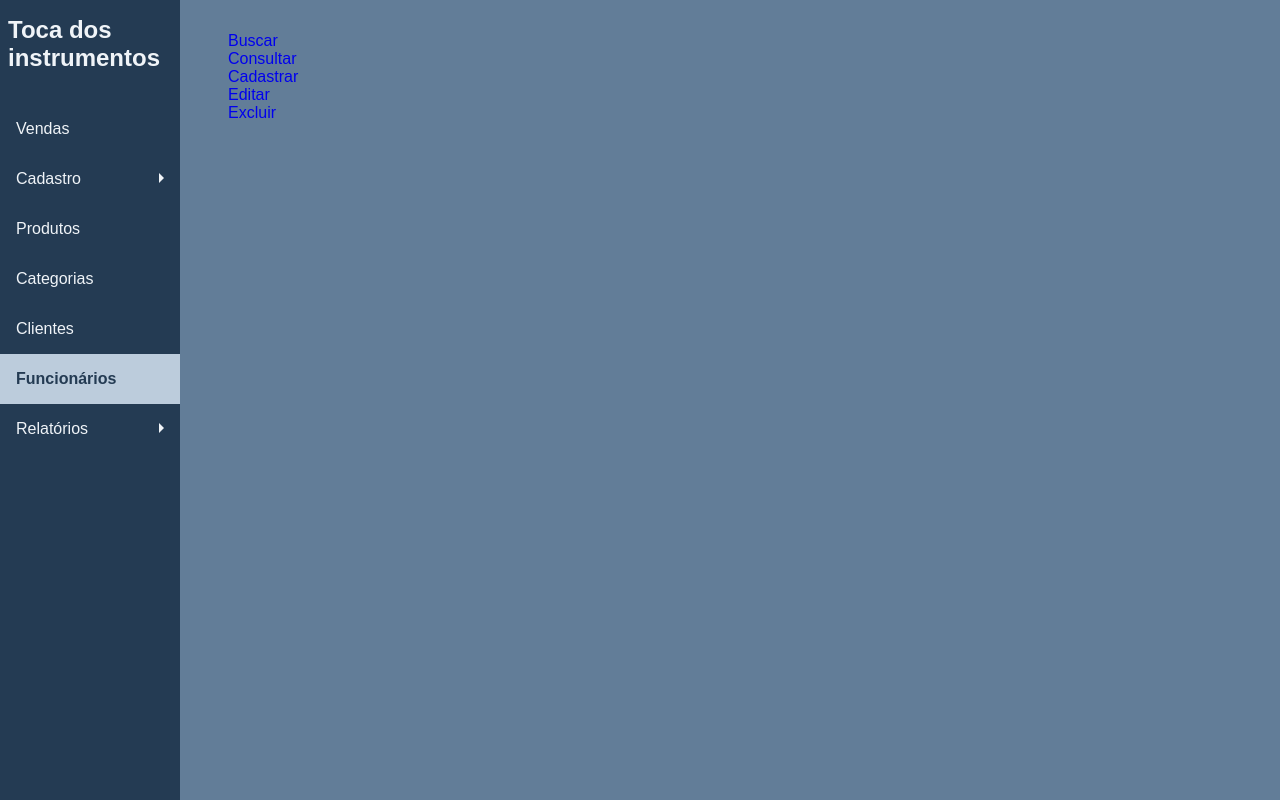
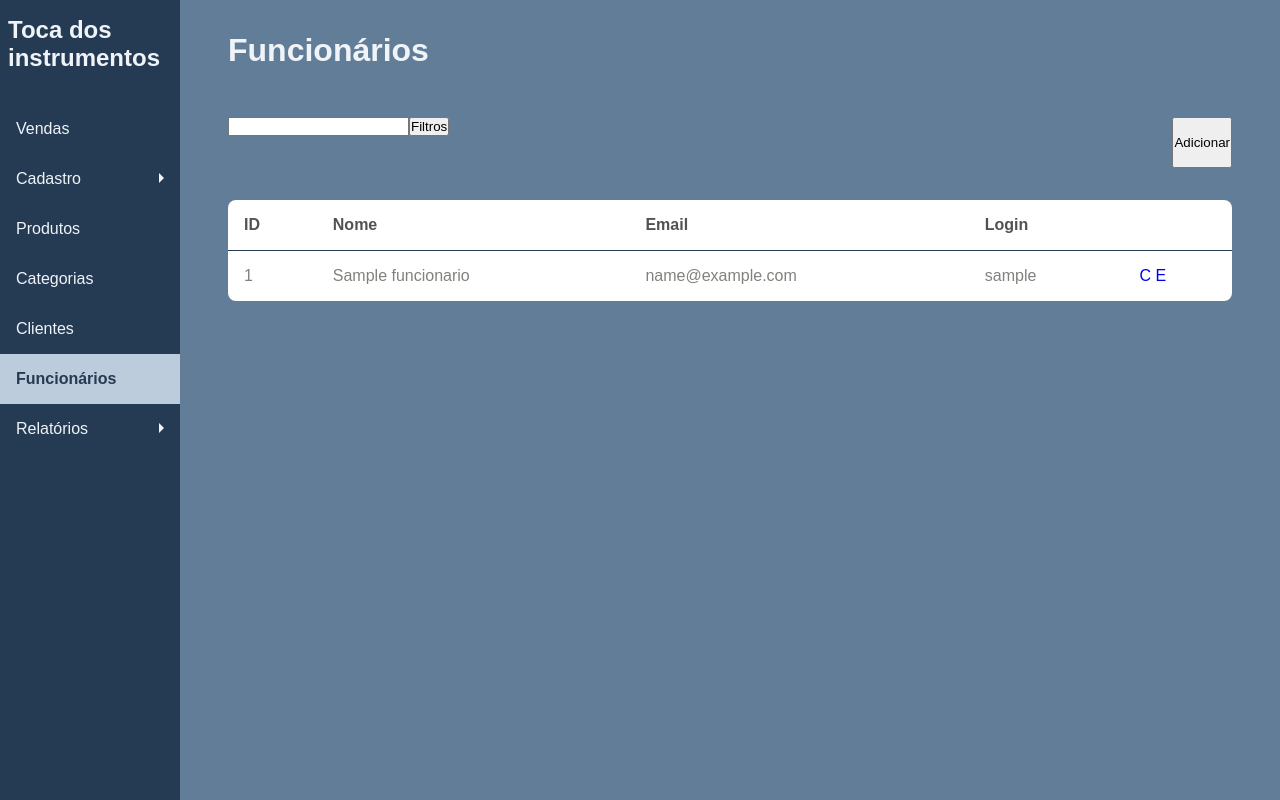
Before and after one commit to HarturFranco/eng-projeto-final, a PHP site: page /funcionarios/index in a window 1280 px wide. Run offline with PHP 8.4, Linux system fonts and the light colour scheme; tables that the repository leaves empty hold one stand-in row (values such as "Sample post").

Commit message:
fix: FuncionarioControle + styles(inicio tabela)

```diff
--- /dev/null
+++ b/src/Controle/FuncionarioControle.php
@@ -0,0 +1,24 @@
+<?php
+
+include_once 'Percistencia/Connection.php';
+include_once 'Modelo/Funcionario.php';
+include_once 'Percistencia/FuncionarioDAO.php';
+
+class FuncionarioControle
+{
+  private $conexao;
+
+  public function __construct()
+  {
+    $conexao = new Connection();
+    $this->conexao = $conexao->getConnection();
+  }
+
+  public function index()
+  {
+    $funcdao = new FuncionarioDAO();
+    $res = $funcdao->listarTodos($this->conexao);
+
+    return $res;
+  }
+}
--- a/src/Percistencia/Connection.php
+++ b/src/Percistencia/Connection.php
@@ -1,23 +1,26 @@
 <?php
 
-class Connection{
-    private $servername="db";
-    private $username="root";
-    private $password="123";
-    private $bd="toca_dos_instrumentos";
-    private $conn=null;
+class Connection
+{
+    private $servername = "db";
+    private $username = "root";
+    private $password = "123";
+    private $bd = "toca_dos_instrumentos";
+    private $pdo = null;
 
-    function __construct(){}
+    function __construct()
+    {
+        $dsn = "mysql:dbname=" . $this->bd . ";host=" . $this->servername;
 
-    function getConnection(){
-        if ($this->conn == null){
-            $this->conn = mysqli_connect($this->servername, $this->username,$this->password, $this->bd);
+        try {
+            $this->pdo = new PDO($dsn, $this->username, $this->password);
+        } catch (PDOException $e) {
+            throw new Exception('Falha na conexão com o banco de dados');
         }
-        if(!$this->conn){
-            die("falha na conexão: ".$conn->connec_error);
-        }
-        return $this->conn;
+    }
+
+    function getConnection()
+    {
+        return $this->pdo;
     }
 }
-
-?>
--- a/src/Percistencia/FuncionarioDAO.php
+++ b/src/Percistencia/FuncionarioDAO.php
@@ -1,43 +1,51 @@
 <?php
 
-class FuncionarioDAO{
+class FuncionarioDAO
+{
 
-    function __construct(){}
+    function __construct()
+    {
+    }
 
     // Cadastra/Salva novo funcionario
-    function salvar($func, $conn){
+    function salvar($func, $conn)
+    {
         $query = "INSERT INTO `Funcionario`(`funNome`, `funEmail`, `funUsername`, `funSenha`, `funIsGerente`)
                     VALUES ('" . $func->getNome() . "','" .
-                     $func->getEmail() . "','" .
-                     $func->getUsername() . "','" .
-                     $func->getSenha() . "','" .
-                     $func->getIsGerente() ."')";
+            $func->getEmail() . "','" .
+            $func->getUsername() . "','" .
+            $func->getSenha() . "','" .
+            $func->getIsGerente() . "')";
 
 
         $res = $conn->query($query);
         return $res;
-
     }
 
     // Exclui
-    function excluir($fCodigo, $conn){
-        $query = "DELETE FROM `Funcionario` WHERE funCodigo = ".$fCodigo; //TODO - tratar SQLInjection
+    function excluir($fCodigo, $conn)
+    {
+        $query = "DELETE FROM `Funcionario` WHERE funCodigo = " . $fCodigo; //TODO - tratar SQLInjection
         $res = $conn->query($query);
         return $res;
     }
 
     // Retorna funcionarios
-    function listarTodos($conn){
+    function listarTodos($conn)
+    {
+        try {
+            $query = "SELECT * FROM Funcionario";
 
-        $query = "SELECT * FROM Funcionario";
-
-        $res = $conn->query($query);
-        return $res;
-
+            $res = $conn->query($query);
+            return $res->fetchAll();
+        } catch (Exception $e) {
+            echo $e->getMessage();
+        }
     }
 
     // busca um Funcionario por Codigo
-    function buscarPorCodigo($fCodigo, $conn){
+    function buscarPorCodigo($fCodigo, $conn)
+    {
 
         $query = "SELECT * FROM `Funcionario` WHERE `funCodigo` = " . $fCodigo;
 
@@ -45,17 +53,17 @@ class FuncionarioDAO{
 
 
         return $res;
-
     }
 
     // Edita um funcionario um Funcionario
-    function editar($func, $conn){
+    function editar($func, $conn)
+    {
         $query = "UPDATE `Funcionario` SET
-                    `funNome`='".$func->getNome()."',
-                    `funEmail`='".$func->getEmail()."',
-                    `funUsername`='".$func->getUsername()."',
-                    `funSenha`='".$func->getSenha()."',
-                    `funIsGerente`='".$func->getIsGerente()."' WHERE `funCodigo` = ". $func->getCodigo();
+                    `funNome`='" . $func->getNome() . "',
+                    `funEmail`='" . $func->getEmail() . "',
+                    `funUsername`='" . $func->getUsername() . "',
+                    `funSenha`='" . $func->getSenha() . "',
+                    `funIsGerente`='" . $func->getIsGerente() . "' WHERE `funCodigo` = " . $func->getCodigo();
 
 
         $res = $conn->query($query);
@@ -63,9 +71,4 @@ class FuncionarioDAO{
 
         return $res;
     }
-
-
-
 }
-
-?>
--- a/src/Visao/assets/css/styles.css
+++ b/src/Visao/assets/css/styles.css
@@ -152,16 +152,60 @@ a {
   background-color: var(--color-background-container);
 }
 
+/*==================== INDEX ====================*/
+.index h1{
+  margin-bottom: 3rem;
+}
+
+.index div div {
+  display: flex;
+  justify-content: space-between;
+
+  margin-bottom: 2rem;
+}
+
+.index form {
+  display: flex;
+  justify-content: space-between;
+
+  margin-bottom: 2rem;
+}
+
 /*==================== TABELA ====================*/
 table {
   width: 100%;
+  max-width: 100%;
+
+  background-color: #fff;
+  border-radius: 0.5rem;
+  border-collapse: collapse;
+  overflow: scroll;
+}
+
+table thead {
+  color: #52524E;
+}
+
+table tbody {
+  color: #81817D;
+}
+
+table thead tr th{
+  border-bottom: 1px solid var(--color-background);
 }
 
 td,
 th {
-  border: 1px solid #a020f0;
-  text-align: left;
-  padding: 8px;
+ text-align: left;
+ padding: 1rem;
+}
+
+tr:last-child td:last-child {
+  border-radius: 0 0 0.5rem 0;
+}
+
+tr:last-child td:first-child {
+  border-radius: 0 0 0 0.5rem;
 }
 
 tr:nth-child(even) {
--- a/src/Visao/funcionarios/index.php
+++ b/src/Visao/funcionarios/index.php
@@ -1,5 +1,51 @@
-<a href="funcionarios/buscar">Buscar</a>
-<a href="funcionarios/consultar">Consultar</a>
-<a href="funcionarios/cadastro">Cadastrar</a>
-<a href="funcionarios/editar">Editar</a>
-<a href="funcionarios/excluir">Excluir</a>
+<?php
+include_once 'Controle/Funcionario/ListarTodos.php';
+include_once 'Controle/FuncionarioControle.php';
+
+$func = new FuncionarioControle();
+$dados = $func->index();
+?>
+
+<div class="index">
+  <h1>Funcionários</h1>
+
+  <div>
+    <div>
+      <form action="">
+        <input type="text">
+        <button>Filtros</button>
+      </form>
+      <button>Adicionar</button>
+    </div>
+
+    <table>
+      <thead>
+        <tr>
+          <th>ID</th>
+          <th>Nome</th>
+          <th>Email</th>
+          <th>Login</th>
+          <th></th>
+        </tr>
+      </thead>
+      <tbody>
+        <?php
+        foreach ($dados as $fun) {
+        ?>
+          <tr>
+            <td><?php echo $fun["funCodigo"] ?></td>
+            <td><?php echo $fun["funNome"] ?></td>
+            <td><?php echo $fun["funEmail"] ?></td>
+            <td><?php echo $fun["funUsername"] ?></td>
+            <td>
+              <a href="funcionarios/cadastro">C</a>
+              <a href="funcionarios/excluir">E</a>
+            </td>
+          </tr>
+        <?php
+        }
+        ?>
+      </tbody>
+    </table>
+  </div>
+</div>
```
